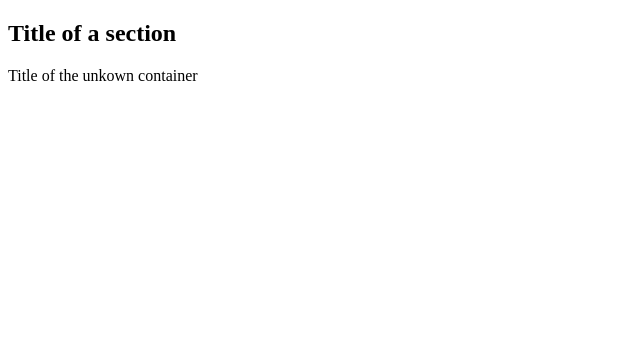
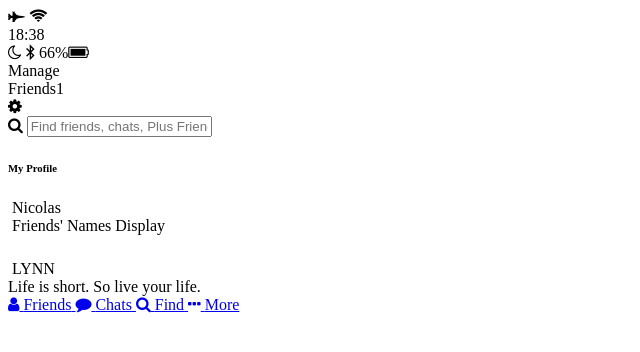
Before and after one commit to chays/kakao-clone, a plain HTML site: page index.html in a window 1280 px wide. Shown: the whole page, without its empty margins (0-640 px from the left). Drawn offline with Linux system fonts and the light colour scheme.

Commit message:
chat complate

```diff
--- a/index.html
+++ b/index.html
@@ -4,18 +4,92 @@
     <meta charset="utf-8">
     <meta name="author" content="ChaYoungSim">
     <meta name="description" content="Welcome to my kakao Clone">
-    <title>This is my title></title>
+    <link rel="stylesheet" href="https://maxcdn.bootstrapcdn.com/font-awesome/4.7.0/css/font-awesome.min.css">
+    <title>Friends</title>
   </head>
   <body>
 
-    <section>
-      <header>
-        <h1>Title of a section</h1>
-      </header>
-    </section>
-    <div>
-      <header>Title of the unkown container</header>
-    </div>
+    <header>
+      <div class="header_top">
+        <div class="header_column">
+          <i class="fa fa-fighter-jet"></i>
+          <i class="fa fa-wifi"></i>
+        </div>
+        <div class="header_column">
+          <span class="header_time">18:38</span>
+        </div>
+        <div class="header_column">
+          <i class="fa fa-moon-o"></i>
+          <i class="fa fa-bluetooth-b"></i>
+          <span class="header_battery">66%<i class="fa fa-battery-full"></i>
+          </span>
+        </div>
+      </div>
+      <div class="header_bottom">
+        <div class="header_column">
+          <span class="header_text">Manage</span>
+        </div>
+        <div class="header_column">
+          <span class="header_text">Friends</span><span class="header_number">1</span>
+        </div>
+        <div class="header_column">
+          <i class="fa fa-cog"></i>
+        </div>
+      </div>
+    </header>
+    <main class="friends">
+      <div class="search-bar">
+        <i class="fa fa-search"></i>
+        <input type="text" placeholder="Find friends, chats, Plus Friends">
+      </div>
+      <section class="friends_section">
+        <header class="friends_section-header"><h6 class="friends_section-title">My Profile</h6></header>
+        <div class="friends_section-rows">
+          <div class="friends_section-row">
+            <img src="" alt="">
+            <span class="friends_section-name">Nicolas</span>
+          </div>
+          <div class="friends_section-row">
+            <img src="" alt="">
+            <span class="friends_section-name">Friends' Names Display</span>
+          </div>
+        </div>
+      </section>
+      <section class="friends_section">
+        <header class="friends_section-header">
+          <h6 class="friends_section-title"></h6>
+        </header>
+        <div class="friends_section-rows">
+          <div class="friends_section-row">
+            <div class="friends_section-column">
+              <img src="" alt="">
+              <span class="friends_section-name">LYNN</span>
+            </div>
+            <span class="friends_section-tagline">
+              Life is short. So live your life.
+            </span>
+          </div>
+        </div>
+      </section>
+    </main>
+    <nav class="tab-bar">
+      <a href="index.html" class="tab-bar_tab tab-bar_tab-selected">
+        <i class="fa fa-user"></i>
+        <span class="tab-br_title">Friends</span>
+      </a>
+      <a href="chats.html" class="tab-bar_tab">
+        <i class="fa fa-comment"></i>
+        <span class="tab-br_title">Chats</span>
+      </a>
+      <a href="find.html" class="tab-bar_tab">
+        <i class="fa fa-search"></i>
+        <span class="tab-br_title">Find</span>
+      </a>
+      <a href="more.html" class="tab-bar_tab">
+        <i class="fa fa-ellipsis-h"></i>
+        <span class="tab-br_title">More</span>
+      </a>
+    </nav>
 
   </body>
 </html>
```
Also changed, not shown: chat.html (+42 -0 lines), chats.html (+90 -0 lines), find.html (+58 -0 lines), more.html (+58 -0 lines), profile.html (+41 -0 lines), images/avatar.jpg (added), images/kakaoFriends.png (added), images/kakaoStory.png (added), images/path.png (added).
